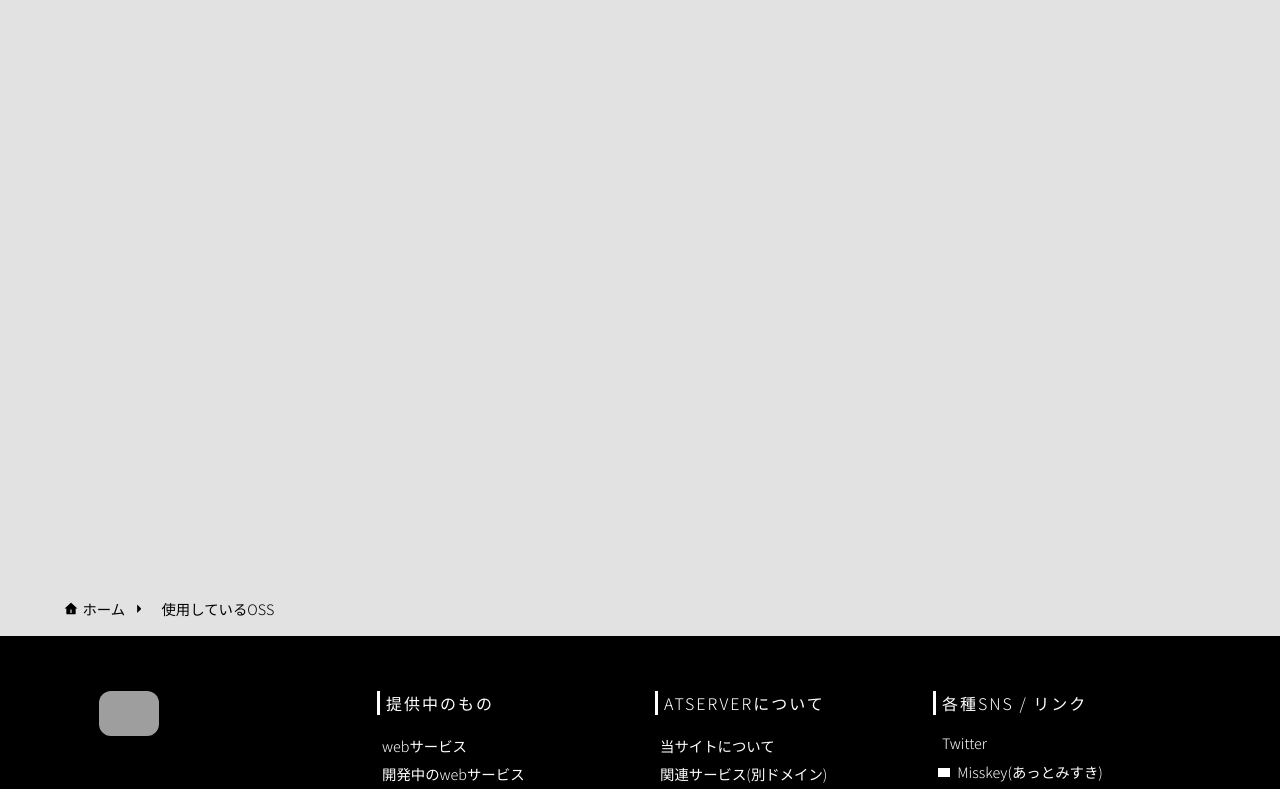
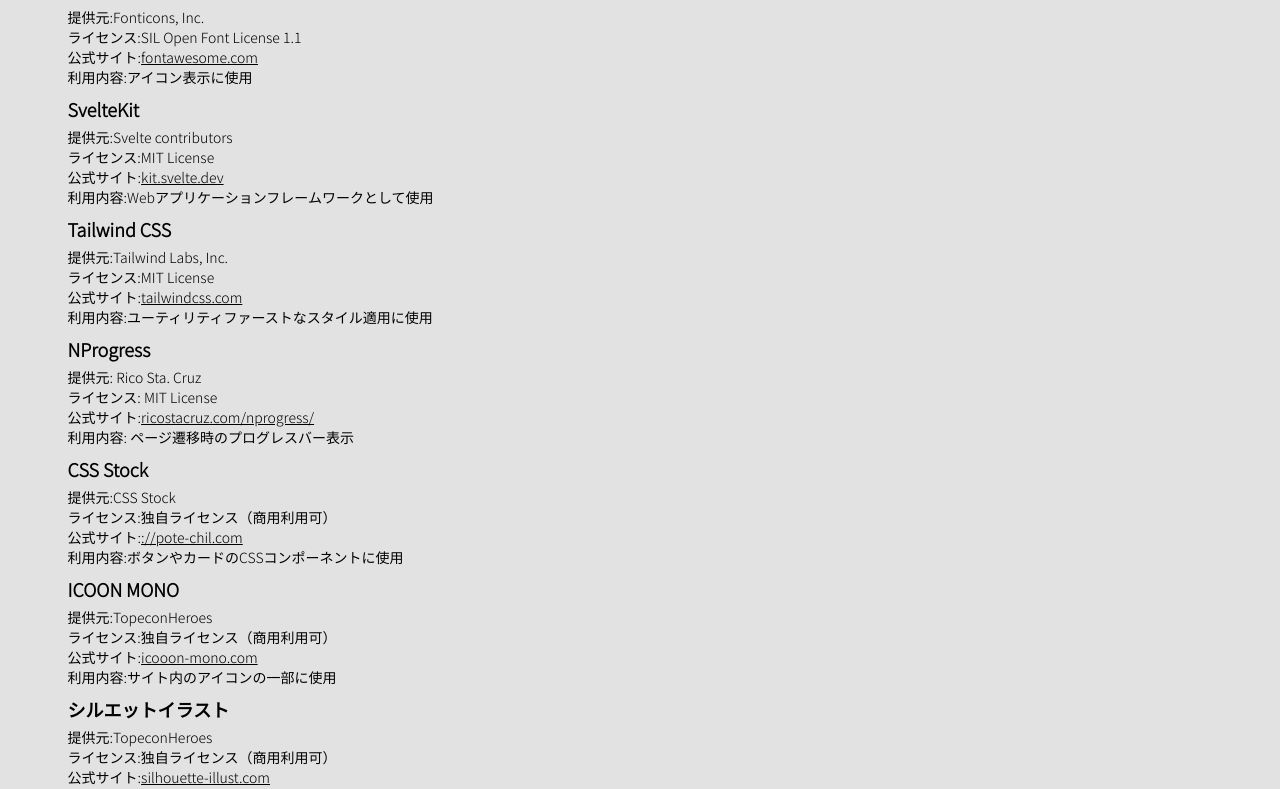
Before and after one commit to t-aoki186/atserver186.jp, a SvelteKit app: page /site/oss in a window 1280 px wide. Shown: the part 302-1091 px from the top of the page. Built offline with nearby package versions, Linux system fonts and the light colour scheme; grey boxes are pictures that could not be loaded; some icons are missing.

Commit message:
add: 利用規約・プライバシーポリシーのページを追加

```diff
--- a/src/routes/site/oss/+page.svelte
+++ b/src/routes/site/oss/+page.svelte
@@ -16,10 +16,69 @@
 		<p class="tf26-page-title" style="color: black; margin-bottom: 0;">{pageTitle}</p>
 	</div>
 	<section class="container mx-auto mt-25 mb-25">
-		<div class="flex">
-			<div class=""></div>
-			<!---->
-			<div class=""></div>
+		<div class="mt-4">
+			<h2 class="mt-2 text-lg font-semibold">Font Awesome Free</h2>
+			<p class="mt-1 text-sm">
+				提供元:Fonticons, Inc.<br />
+				ライセンス:SIL Open Font License 1.1<br />
+				公式サイト:<a href="https://fontawesome.com" class="underline" target="_blank"
+					>fontawesome.com</a
+				><br />
+				利用内容:アイコン表示に使用
+			</p>
+			<h2 class="mt-2 text-lg font-semibold">SvelteKit</h2>
+			<p class="mt-1 text-sm">
+				提供元:Svelte contributors<br />
+				ライセンス:MIT License<br />
+				公式サイト:<a href="https://kit.svelte.dev" class="underline" target="_blank"
+					>kit.svelte.dev</a
+				>
+				<br />
+				利用内容:Webアプリケーションフレームワークとして使用<br />
+			</p>
+			<h2 class="mt-2 text-lg font-semibold">Tailwind CSS</h2>
+			<p class="mt-1 text-sm">
+				提供元:Tailwind Labs, Inc.<br />
+				ライセンス:MIT License<br />
+				公式サイト:<a href="https://tailwindcss.com/" class="underline">tailwindcss.com</a><br />
+				利用内容:ユーティリティファーストなスタイル適用に使用
+			</p>
+			<h2 class="mt-2 text-lg font-semibold">NProgress</h2>
+			<p class="mt-1 text-sm">
+				提供元: Rico Sta. Cruz<br />
+				ライセンス: MIT License<br />
+				公式サイト:<a href="https://ricostacruz.com/nprogress/" class="underline"
+					>ricostacruz.com/nprogress/</a
+				><br />
+				利用内容: ページ遷移時のプログレスバー表示
+			</p>
+			<h2 class="mt-2 text-lg font-semibold">CSS Stock</h2>
+			<p class="mt-1 text-sm">
+				提供元:CSS Stock<br />
+				ライセンス:独自ライセンス（商用利用可）<br />
+				公式サイト:<a href="https://pote-chil.com" class="underline"
+					>://pote-chil.com</a
+				><br />
+				利用内容:ボタンやカードのCSSコンポーネントに使用
+			</p>
+			<h2 class="mt-2 text-lg font-semibold">ICOON MONO</h2>
+			<p class="mt-1 text-sm">
+				提供元:TopeconHeroes<br />
+				ライセンス:独自ライセンス（商用利用可）<br />
+				公式サイト:<a href="https://icooon-mono.com" class="underline"
+					>icooon-mono.com</a
+				><br />
+				利用内容:サイト内のアイコンの一部に使用
+			</p>
+			<h2 class="mt-2 text-lg font-semibold">シルエットイラスト</h2>
+			<p class="mt-1 text-sm">
+				提供元:TopeconHeroes<br />
+				ライセンス:独自ライセンス（商用利用可）<br />
+				公式サイト:<a href="https://www.silhouette-illust.com" class="underline"
+					>silhouette-illust.com</a
+				><br />
+				利用内容:サイト内のイラストの一部に使用
+			</p>
 		</div>
 	</section>
 </main>
--- /dev/null
+++ b/src/routes/site/privacy/+page.svelte
@@ -0,0 +1,71 @@
+<script>
+	const { data } = $props();
+
+	import { onMount } from 'svelte';
+	import { reveal } from '$lib/reveal';
+
+	let pageTitle = 'プライバシーポリシー';
+</script>
+
+<svelte:head>
+	<title>{pageTitle} | {data.site_title}</title>
+</svelte:head>
+
+<main class="mt-15 mr-1 ml-1 min-h-screen">
+	<div class="container m-auto mt-25 border-b-2 border-b-(--main-text-color)">
+		<p class="tf26-page-title" style="color: black; margin-bottom: 0;">{pageTitle}</p>
+	</div>
+	<section class="container mx-auto mt-25 mb-25">
+		<div class="flex flex-col">
+			<a href="/site/terms" class="mb-4 font-bold underline"
+				><i class="fa-solid fa-arrow-up-right-from-square mr-1 text-sm"></i>利用規約はこちら</a
+			>
+			<p class="mb-2">
+				ATSERVER（以下「当サイト」）は、ユーザーの個人情報の保護を重視し、以下の通りプライバシーポリシーを定めます。
+			</p>
+			<h3 class="mb-2 text-lg font-bold">第1条（個人情報の収集方法）</h3>
+			<ul class="mb-2">
+				当サイトでは、以下の場合に個人情報を取得することがあります。
+				<li><strong>・</strong>お問い合わせ時: お名前、メールアドレス、お問い合わせ内容</li>
+				<li>
+					<strong>・</strong>アクセス解析:
+					サイトの改善を目的として、Cookie（クッキー）等を利用した匿名情報の収集（Google
+					Analytics等を利用する場合）
+				</li>
+			</ul>
+			<h3 class="mb-2 text-lg font-bold">第2条（個人情報の利用目的）</h3>
+			<ul class="mb-2">
+				収集した個人情報は、以下の目的でのみ利用します。
+				<li><strong>・</strong>お問い合わせに対する回答や連絡のため</li>
+				<li><strong>・</strong>サービスの利用状況を分析し、利便性を向上させるため</li>
+			</ul>
+			<h3 class="mb-2 text-lg font-bold">第3条（画像の取り扱いについて）</h3>
+			<ul class="mb-2">
+				<li>
+					<strong>1.</strong>一時的な保持:
+					変換のためにアップロードされた画像データは、変換およびダウンロードの目的でのみ一時的に保持されます。
+				</li>
+				<li>
+					<strong>2.</strong>自動削除:
+					ダウンロード完了時、またはアップロードから30分以内に、システムによりサーバーから自動的に完全削除されます。
+				</li>
+				<li>
+					<strong>3.</strong>非公開の原則:
+					アップロードされた画像を当サイトが閲覧したり、第三者に提供したりすることはありません。
+				</li>
+			</ul>
+			<h3 class="mb-2 text-lg font-bold">第4条（個人情報の第三者提供）</h3>
+			<p class="mb-2">
+				当サイトは、法令に基づき開示が必要な場合を除き、ユーザーの同意なく個人情報を第三者に提供することはありません。
+			</p>
+			<h3 class="mb-2 text-lg font-bold">第5条（免責事項）</h3>
+			<p class="mb-2">
+				当サイトからのリンク先や、広告掲載先などで生じたトラブルについては、当サイトは一切の責任を負いかねます。
+			</p>
+		</div>
+	</section>
+</main>
+<ol class="main-breadcrumb container mx-auto">
+	<li><a href="/">ホーム</a></li>
+	<li>{pageTitle}</li>
+</ol>
--- a/src/routes/site/sitemap/+page.svelte
+++ b/src/routes/site/sitemap/+page.svelte
@@ -19,7 +19,7 @@
 		<div class="flex">
 			<div class="sitemap-content">
 				<h2
-					class="mb-4 border-l-[3px] border-(--main-text-color) pl-2 text-lg font-bold tracking-[3px] text-(--main-text-color)"
+					class="border-l-[3px] border-(--main-text-color) pl-2 text-lg font-bold tracking-[3px] text-(--main-text-color)"
 				>
 					提供中のもの
 				</h2>
@@ -58,7 +58,7 @@
 			</div>
 			<div class="sitemap-content">
 				<h2
-					class="mb-4 border-l-[3px] border-(--main-text-color) pl-2 text-lg font-bold tracking-[3px] text-(--main-text-color)"
+					class="border-l-[3px] border-(--main-text-color) pl-2 text-lg font-bold tracking-[3px] text-(--main-text-color)"
 				>
 					ATSERVERについて
 				</h2>
@@ -107,7 +107,7 @@
 			</div>
 			<div class="sitemap-content">
 				<h2
-					class="mb-4 border-l-[3px] border-(--main-text-color) pl-2 text-lg font-bold tracking-[3px] text-(--main-text-color)"
+					class="border-l-[3px] border-(--main-text-color) pl-2 text-lg font-bold tracking-[3px] text-(--main-text-color)"
 				>
 					各種SNS / リンク
 				</h2>
--- /dev/null
+++ b/src/routes/site/terms/+page.svelte
@@ -0,0 +1,61 @@
+<script>
+	const { data } = $props();
+
+	import { onMount } from 'svelte';
+	import { reveal } from '$lib/reveal';
+
+	let pageTitle = '利用規約';
+</script>
+
+<svelte:head>
+	<title>{pageTitle} | {data.site_title}</title>
+</svelte:head>
+
+<main class="mt-15 mr-1 ml-1 min-h-screen">
+	<div class="container m-auto mt-25 border-b-2 border-b-(--main-text-color)">
+		<p class="tf26-page-title" style="color: black; margin-bottom: 0;">{pageTitle}</p>
+	</div>
+	<section class="container mx-auto mt-25 mb-25">
+		<div class="flex flex-col">
+            <a href="/site/privacy" class="underline mb-4 font-bold"><i class="fa-solid fa-arrow-up-right-from-square text-sm mr-1"></i>プライバシーポリシーはこちら</a>
+			<p class="mb-2">
+				ウェブサイト「ATSERVER」（以下「本サイト」といいます）が提供するサービス（以下「本サービス」といいます）の利用条件を定めるものです。
+			</p>
+			<h3 class="mb-2 text-lg font-bold">第1条（適応）</h3>
+			<p class="mb-2">
+				本規約は、本サービスの利用者（以下「ユーザー」といいます）と本サイト運営者との間の本サービスの利用に関わる一切の関係に適用されるものとします。
+			</p>
+			<h3 class="mb-2 text-lg font-bold">第2条（提供サービス内容）</h3>
+			<p class="mb-2">
+				本サービスは、ユーザーがアップロードした画像ファイルをWebP形式に変換するツール、および情報の閲覧、お問い合わせフォームの提供を行います。
+				<br />
+				本サービスは、原則として無料で利用可能です。
+			</p>
+			<h3 class="mb-2 text-lg font-bold">第3条（データの取り扱いと消去）</h3>
+			<p class="mb-2">
+				ユーザーが変換のためにアップロードしたファイルおよび変換後のファイルは、以下のタイミングでサーバー内から完全に削除されます。
+				<br />
+				ユーザーによるダウンロードが完了した時点 アップロードから30分が経過した時点 運営者は、削除されたデータの復元には一切応じられません。
+			</p>
+			<h3 class="mb-2 text-lg font-bold">第4条（禁止事項）</h3>
+			<p class="mb-2">
+				ユーザーは、本サービスの利用にあたり、以下の行為をしてはなりません。
+				法令または公序良俗に違反する行為
+				<br />
+				本サービスのサーバーやネットワークの機能を破壊したり、妨害したりする行為 猥褻、児童ポルノ、または他者の権利を侵害する画像をアップロードする行為
+				<br />
+				その他、運営者が不適切と判断する行為
+			</p>
+			<h3 class="mb-2 text-lg font-bold">第5条（免責事項）</h3>
+			<p class="mb-2">
+				本サービスは、変換の正確性や特定の目的への適合性を保証するものではありません。
+				<br />
+				本サービスの利用によりユーザーまたは第三者に生じた損害（データ消失、システムエラー等）について、運営者は一切の責任を負わないものとします。
+			</p>
+		</div>
+	</section>
+</main>
+<ol class="main-breadcrumb container mx-auto">
+	<li><a href="/">ホーム</a></li>
+	<li>{pageTitle}</li>
+</ol>
```
